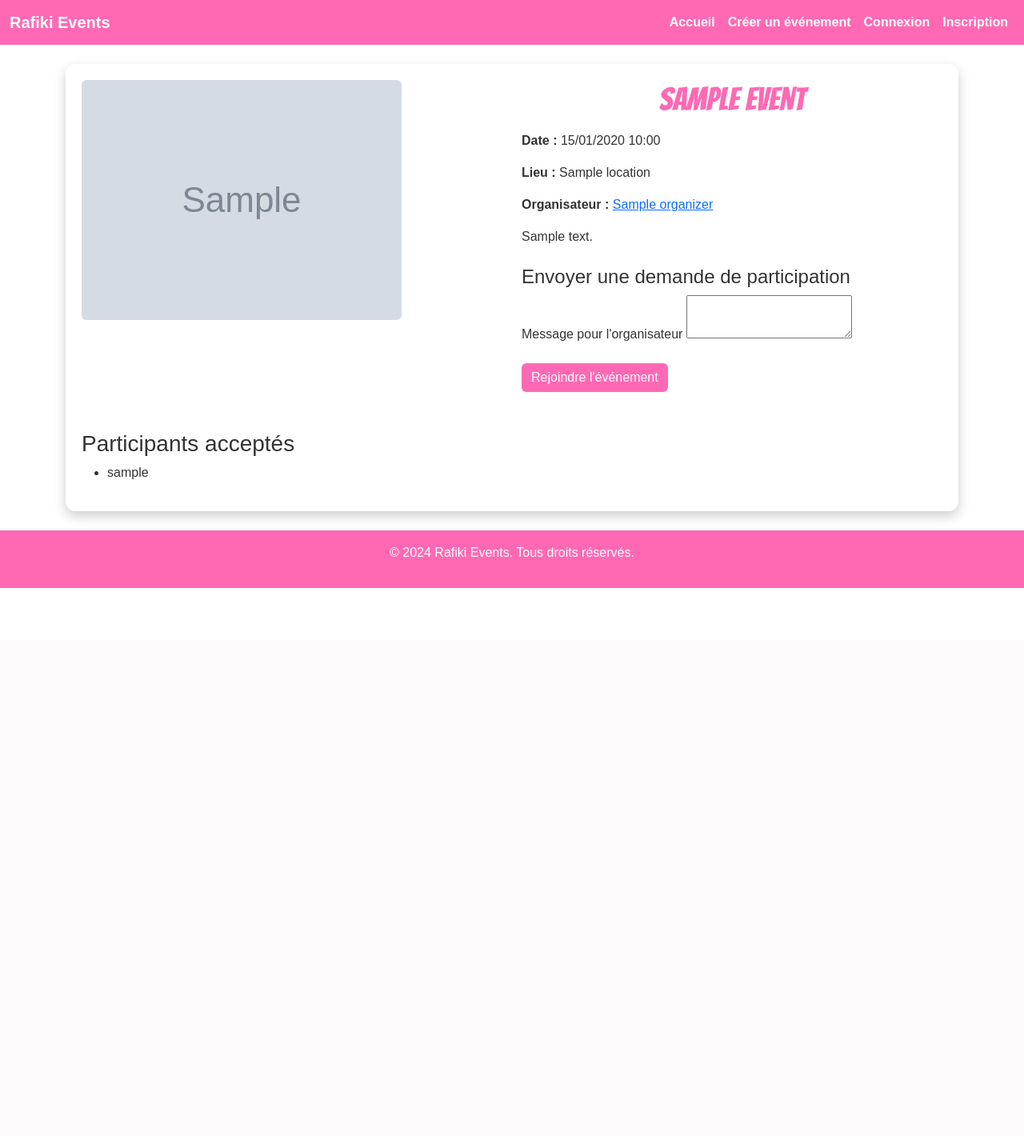
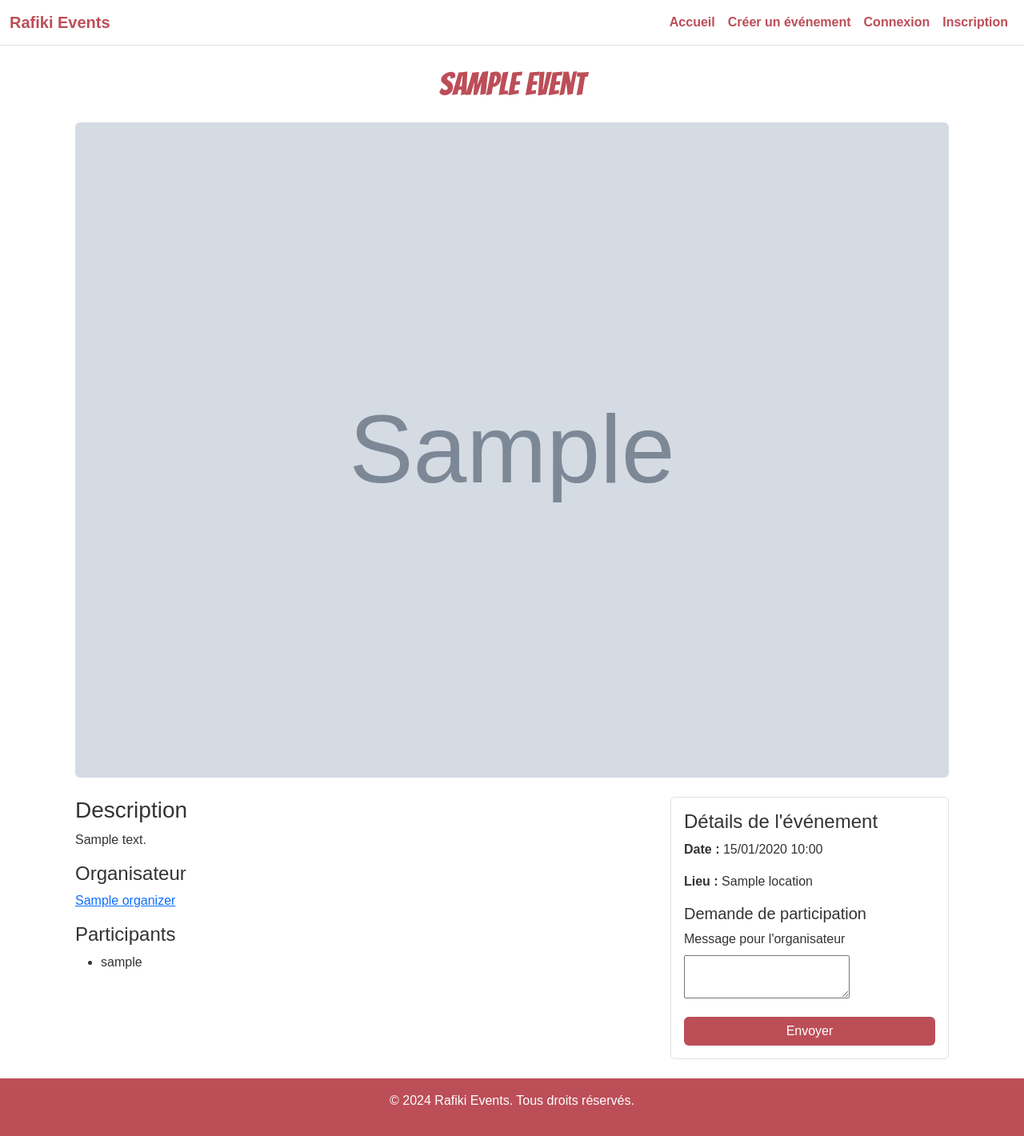
Before and after one commit to jafty/rafiki, a Django app: template events/templates/events/event_detail.html in a window 1280 px wide. Shown: the whole page at 80% size. Before the commit the page ends 735 px from the top, so only its background shows below. Run offline with Django 5.2, Linux system fonts and the light colour scheme; the template is opened without the code that fills it: most values are stand-ins (such as "Sample title", 1, 10 or a date in 2020); grey boxes marked "Sample" are stand-in pictures; form fields are guessed from the names that the template uses.

Commit message:
Style tweaks

```diff
--- a/events/templates/events/event_detail.html
+++ b/events/templates/events/event_detail.html
@@ -1,42 +1,28 @@
 {% extends 'base.html' %}
 
-{% block title %}Détail de l'événement{% endblock %}
+{% block title %}{{ event.title }}{% endblock %}
 
 {% block content %}
-<div class="container mt-4 event-detail">
-    <div class="row">
-        <div class="col-md-6">
-            <img src="{{ event.image.url }}" alt="{{ event.title }}" class="img-fluid rounded">
-        </div>
-        <div class="col-md-6">
-            <h1 class="mb-3">{{ event.title }}</h1>
-            <p><strong>Date :</strong> {{ event.date|date:"d/m/Y H:i" }}</p>
-            <p><strong>Lieu :</strong> {{ location }}</p>
-            <p><strong>Organisateur :</strong> <a href="{% url 'profile' event.organizer.username %}">{{ event.organizer }}</a></p>
-            <p>{{ event.description }}</p>
-            {% if is_accepted %}
-                <button class="btn btn-success" disabled>Vous participez à cet événement</button>
-            {% elif is_pending %}
-                <button class="btn btn-warning" disabled>Participation en attente</button>
-            {% elif not can_manage %}
-                <h4 class="mt-4">Envoyer une demande de participation</h4>
-                <form method="post">
-                    {% csrf_token %}
-                    <div class="mb-3">
-                        <label for="message" class="form-label">Message pour l'organisateur</label>
-                        {{ form.message }}
-                    </div>
-                    <button type="submit" class="btn btn-primary">Rejoindre l'événement</button>
-                </form>
-            {% else %}
-                <a href="{% url 'manage_participants' event.id %}" class="btn btn-secondary mt-2">Gérer les participants</a>
-                <a href="{% url 'edit_event' event.id %}" class="btn btn-secondary mt-2">Éditer l'événement</a>
-            {% endif %}
-        </div>
+<div class="container mt-4">
+    <!-- Titre de l'événement -->
+    <h1 class="text-center mb-4">{{ event.title }}</h1>
+
+    <!-- Image de l'événement -->
+    <div class="mb-4">
+        <img src="{{ event.image.url }}" alt="{{ event.title }}" class="img-fluid w-100 rounded">
     </div>
 
-    <div class="mt-5">
-        <h3>Participants acceptés</h3>
+    <!-- Contenu en deux colonnes -->
+    <div class="row">
+        <!-- Colonne 1 : Description, organisateur, participants -->
+        <div class="col-md-8">
+            <h3>Description</h3>
+            <p>{{ event.description }}</p>
+
+            <h4>Organisateur</h4>
+            <p><a href="{% url 'profile' event.organizer.username %}">{{ event.organizer }}</a></p>
+
+            <h4>Participants</h4>
             <ul>
                 {% for participant in participations %}
                     <li>{{ participant.user.username }}</li>
@@ -45,5 +31,34 @@
                 {% endfor %}
             </ul>
         </div>
+
+        <!-- Colonne 2 : Détails et formulaire -->
+        <div class="col-md-4">
+            <div class="p-3 border rounded">
+                <h4>Détails de l'événement</h4>
+                <p><strong>Date :</strong> {{ event.date|date:"d/m/Y H:i" }}</p>
+                <p><strong>Lieu :</strong> {{ location }}</p>
+
+                {% if is_accepted %}
+                    <p class="text-success">Vous participez à cet événement.</p>
+                {% elif is_pending %}
+                    <p class="text-warning">Votre demande est en attente.</p>
+                {% elif not can_manage %}
+                    <h5>Demande de participation</h5>
+                    <form method="post">
+                        {% csrf_token %}
+                        <div class="mb-3">
+                            <label for="message" class="form-label">Message pour l'organisateur</label>
+                            {{ form.message }}
+                        </div>
+                        <button type="submit" class="btn btn-primary w-100">Envoyer</button>
+                    </form>
+                {% else %}
+                    <a href="{% url 'manage_participants' event.id %}" class="btn btn-secondary mt-2 w-100">Gérer les participants</a>
+                    <a href="{% url 'edit_event' event.id %}" class="btn btn-secondary mt-2 w-100">Éditer l'événement</a>
+                {% endif %}
+            </div>
+        </div>
+    </div>
 </div>
 {% endblock %}
--- a/static/css/custom.css
+++ b/static/css/custom.css
@@ -8,33 +8,35 @@ body {
 
 h1 {
     font-family: 'Bangers', cursive;
-    color: #ff69b4; /* Harmonisation avec les boutons et les titres */
+    color: #BC4E58; /* Couleur harmonisée */
     text-align: center;
     margin-bottom: 20px;
 }
 
 .navbar {
-    background-color: #ff69b4; /* Couleur dominante rose */
+    background-color: #fff; /* Barre de navigation blanche */
+    border-bottom: 1px solid #ddd;
 }
 
 .navbar-brand {
     font-weight: bold;
-    color: #fff !important;
+    color: #BC4E58 !important; /* Couleur principale */
 }
 
 .navbar-nav .nav-link {
-    color: #fff !important;
+    color: #BC4E58 !important;
     font-weight: bold;
 }
 
 .navbar-nav .nav-link:hover {
-    color: #ffe3e0 !important; /* Couleur plus claire au survol */
+    color: #FF6978 !important; /* Légère variation sur le survol */
 }
 
 footer {
-    background-color: #ff69b4;
+    background-color: #BC4E58;
     color: #fff;
     padding: 10px 0;
+    text-align: center;
 }
 
 .card {
@@ -53,17 +55,17 @@ footer {
     font-family: 'Playfair Display', serif; /* Police élégante et classique */
     font-size: 1.5rem; /* Plus grand */
     font-weight: 700; /* Plus gras */
-    color: #ff69b4;
+    color: #BC4E58;
 }
 
 .btn-primary {
-    background-color: #ff69b4;
+    background-color: #BC4E58; /* Couleur principale */
     border: none;
     transition: background-color 0.3s ease;
 }
 
 .btn-primary:hover {
-    background-color: #ff4081;
+    background-color: #A93F4D; /* Variation plus foncée au survol */
 }
 
 .event-detail {
```
Also changed, not shown: other parts of static/css/custom.css (+37 -0 lines), events/templates/events/event_list.html (+7 -8 lines), 1 other file. Lines whose indentation alone changed are shown as unchanged.
